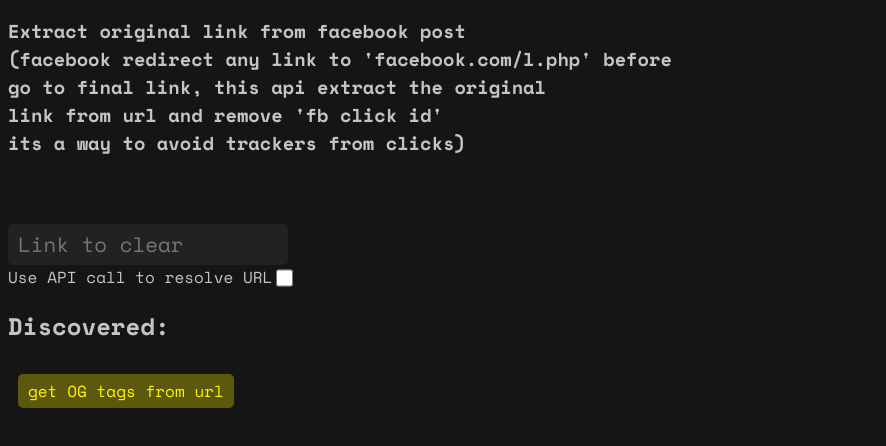
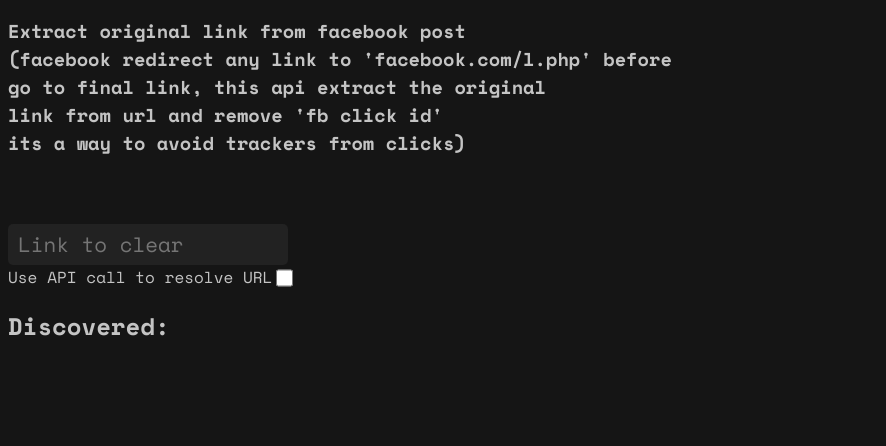
Before and after one commit to Matsukii/polarpod, a website: page public/face-cleaner/cleanfb.html in a window 1280 px wide. Shown: the part 130-576 px from the top of the page, without its empty margins (0-886 px from the left). Drawn offline with nearby package versions, Linux system fonts and the light colour scheme.

Commit message:
hide get og button if thre is no URL in input

```diff
--- a/public/face-cleaner/cleanfb.html
+++ b/public/face-cleaner/cleanfb.html
@@ -41,7 +41,7 @@
             <p v-if="dataIn"><b>Original url:</b> <a target="blank" v-bind:href="dataIn">{{dataInCut}}</a></p>
             <p v-if="dataOut"><b>Cleaned url:</b> <a target="blank" v-bind:href="dataOut">{{dataOut}}</a></p>
 
-            <button v-on:click="toOgTags()" >get OG tags from url</button> <br>
+            <button v-if="dataOut" v-on:click="toOgTags()" >get OG tags from url</button> <br>
             <button v-on:click="showRaw = !showRaw" v-if='false'>How it works</button> <br>
             <p raw v-if="showRaw && false">
                 This code can be used in browser devTools console <br><br>
```
